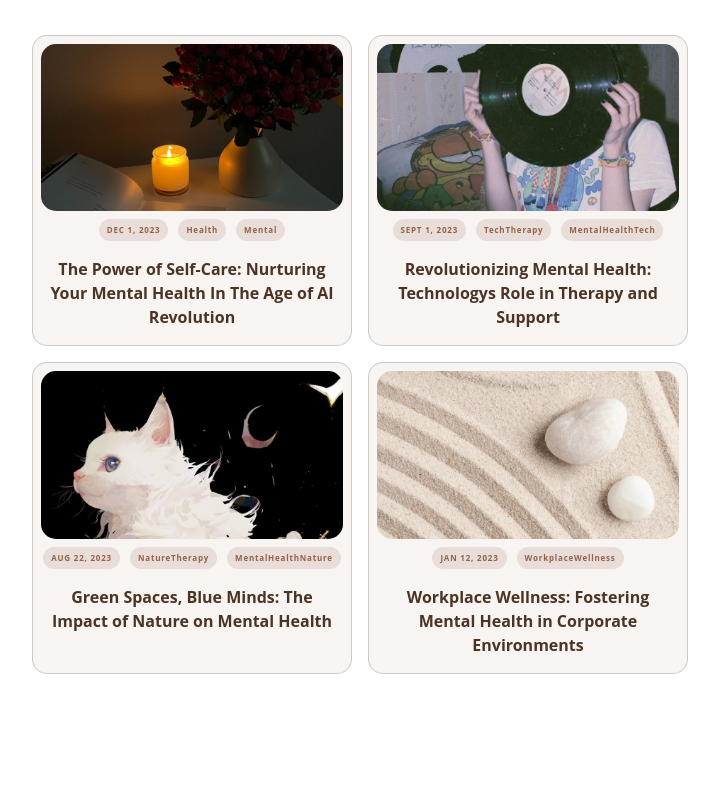
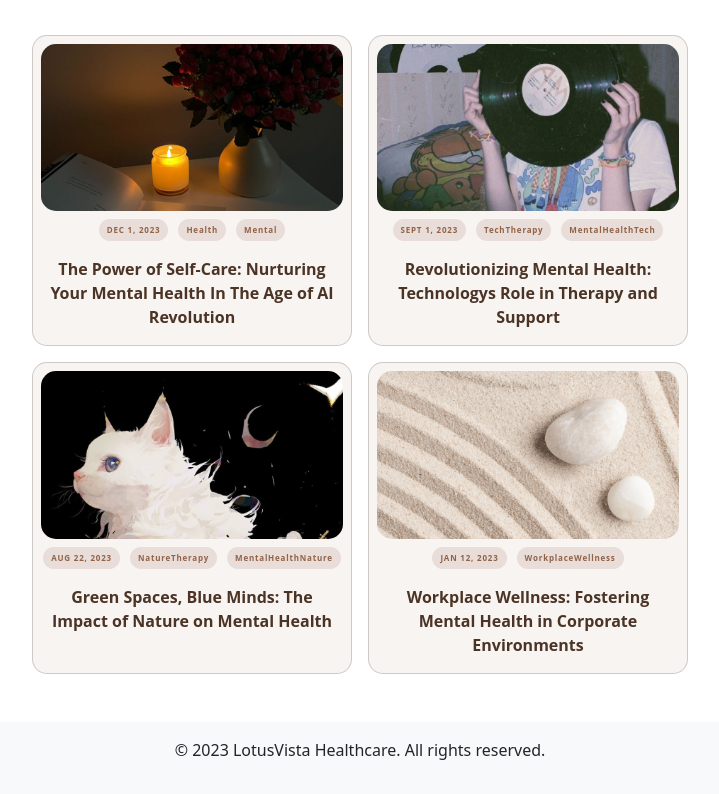
Before and after one commit to sudip9841/lotusvista-frontend, an Angular app: page /featured/home in a window 1280 px wide. Shown: the part 875-1669 px from the top of the page, without its empty margins (280-999 px from the left). Before the commit the page ends 1557 px from the top, so only its background shows below. Built offline with nearby package versions, Linux system fonts and the light colour scheme.

Commit message:
feat: added footer

```diff
--- a/src/app/public/featured/featured.module.ts
+++ b/src/app/public/featured/featured.module.ts
@@ -4,6 +4,7 @@ import { CommonModule } from '@angular/common';
 import { FeaturedRoutingModule } from './featured-routing.module';
 import { FeaturedComponent } from './featured/featured.component';
 import { MainHeaderModule } from 'src/shared/templates/main-header/main-header.module';
+import { MainFooterModule } from 'src/shared/templates/main-footer/main-footer.module';
 
 
 @NgModule({
@@ -13,7 +14,8 @@ import { MainHeaderModule } from 'src/shared/templates/main-header/main-header.m
   imports: [
     CommonModule,
     FeaturedRoutingModule,
-    MainHeaderModule
+    MainHeaderModule,
+    MainFooterModule
   ]
 })
 export class FeaturedModule { }
--- a/src/app/public/featured/featured/featured.component.html
+++ b/src/app/public/featured/featured/featured.component.html
@@ -2,3 +2,4 @@
 <div class="container">
     <router-outlet></router-outlet>
 </div>
+<app-main-footer></app-main-footer>
--- /dev/null
+++ b/src/shared/templates/main-footer/main-footer/main-footer.component.html
@@ -0,0 +1,6 @@
+
+<footer class="bg-light text-dark text-center py-3 mt-5">
+    <div class="container">
+      <p>&copy; 2023 LotusVista Healthcare. All rights reserved.</p>
+    </div>
+</footer>
--- /dev/null
+++ b/src/shared/templates/main-footer/main-footer/main-footer.component.ts
@@ -0,0 +1,15 @@
+import { Component, OnInit } from '@angular/core';
+
+@Component({
+  selector: 'app-main-footer',
+  templateUrl: './main-footer.component.html',
+  styleUrls: ['./main-footer.component.scss']
+})
+export class MainFooterComponent implements OnInit {
+
+  constructor() { }
+
+  ngOnInit(): void {
+  }
+
+}
```
Also changed, not shown: src/shared/templates/main-footer/main-footer.module.ts (added, +16 -0 lines), src/shared/templates/main-footer/main-footer/main-footer.component.scss (added), 1 other file (tests, documents, lock files or other folders).
